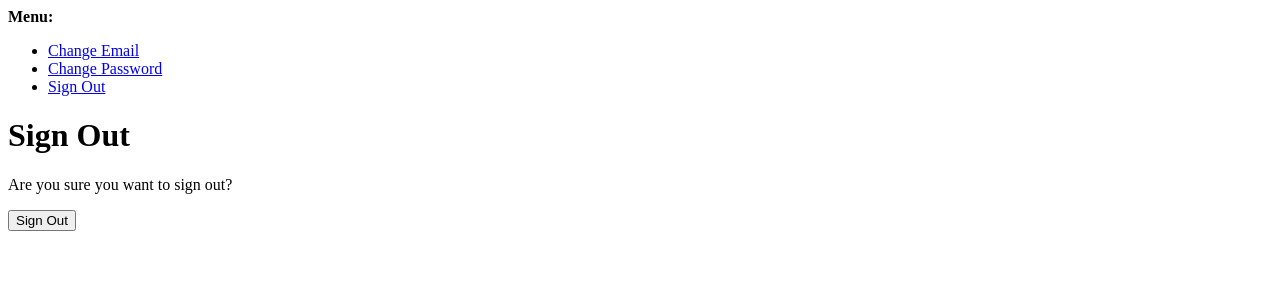
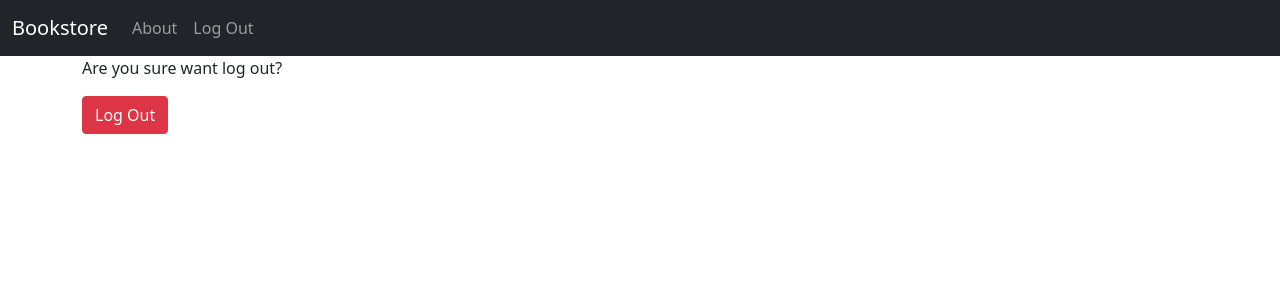
Before and after one commit to IamGOOD20/Django-and-Docker, a Django app: page /accounts/logout/ in a window 1280 px wide. Shown: the top 300 px of the page. Run offline with Django 5.2, Linux system fonts and the light colour scheme; the visitor is signed in with stand-in values (Sample User, id 1); some libraries are stand-ins or nearby versions.

Commit message:
Using allouth_account was updated lig in and log out procceses

```diff
--- a/Books/config/settings.py
+++ b/Books/config/settings.py
@@ -156,10 +156,12 @@ AUTH_USER_MODEL = 'accounts.CustomUser'
 LOGIN_REDIRECT_URL = 'home'
 ACCOUNT_LOGOUT_REDIRECT = 'home'
 SITE_ID = 1
+ACCOUNT_SESSION_REMEMBER = True
 AUTHENTICATION_BACKENDS = (
     'django.contrib.auth.backends.ModelBackend',
     'allauth.account.auth_backends.AuthenticationBackend',
 )
+ACCOUNT_SIGNUP_PASSWORD_ENTER_TWICE = False
 
 EMAIL_BACKEND = 'django.core.mail.backends.console.EmailBackend'
 
--- a/Books/templates/_base.html
+++ b/Books/templates/_base.html
@@ -5,49 +5,43 @@
   <meta charset="utf-8">
   <title>{% block title %}Bookstore{% endblock title %}</title>
   <!-- Bootstrap CSS -->
-      <link href="https://cdn.jsdelivr.net/npm/bootstrap@5.1.3/dist/css/bootstrap.min.css"
-            rel="stylesheet" integrity="sha384-1BmE4kWBq78iYhFldvKuhfTAU6auU8tT94WrHftjDbrCEXSU1oBoqyl2QvZ6jIW3"
-            crossorigin="anonymous">
+  <link href="https://cdn.jsdelivr.net/npm/bootstrap@5.1.3/dist/css/bootstrap.min.css" rel="stylesheet" integrity="sha384-1BmE4kWBq78iYhFldvKuhfTAU6auU8tT94WrHftjDbrCEXSU1oBoqyl2QvZ6jIW3" crossorigin="anonymous">
   <!-- CSS -->
   <link rel="stylesheet" href="{% static 'css/base.css' %}">
 </head>
 <body>
-      <!--<nav class="navbar navbar-expand-md navbar-dark fixed-top bg-dark">-->
+  <nav class="navbar navbar-expand-md navbar-dark fixed-top bg-dark">
     <div class="container-fluid">
       <a class="navbar-brand" href="{% url 'home' %}">Bookstore</a>
-          <button class="navbar-toggler" type="button" data-bs-toggle="collapse"
-                  data-bs-target="#navbarCollapse" aria-controls="navbarCollapse"
-                  aria-expanded="false" aria-label="Toggle navigation">
+      <button class="navbar-toggler" type="button" data-bs-toggle="collapse" data-bs-target="#navbarCollapse" aria-controls="navbarCollapse" aria-expanded="false" aria-label="Toggle navigation">
         <span class="navbar-toggler-icon"></span>
       </button>
       <div class="collapse navbar-collapse" id="navbarCollapse">
         <ul class="navbar-nav me-auto mb-2 mb-md-0">
           <li class="nav-item">
-                <a class="p-2 text-dark" href="{% url 'about' %}">About</a>
+            <a class="nav-link" href="{% url 'about' %}">About</a>
           </li>
           {% if user.is_authenticated %}
           <li class="nav-item">
-                    <a class="nav-link" href="{% url 'logout' %}">Log Out</a>
+            <a class="nav-link" href="{% url 'account_logout' %}">Log Out</a>
           </li>
           {% else %}
           <li class="nav-item">
-                    <a class="nav-link" href="{% url 'login' %}">Log In</a>
+            <a class="nav-link" href="{% url 'account_login' %}">Log In</a>
           </li>
           <li class="nav-item">
-                    <a class="nav-link" href="{% url 'signup' %}">Sign Up</a>
+            <a class="nav-link" href="{% url 'account_signup' %}">Sign Up</a>
           </li>
           {% endif %}
         </ul>
       </div>
     </div>
-      <!--</nav>-->
+  </nav>
   <div class="container">
     {% block content %}
     {% endblock content %}
   </div>
-      <script src="https://cdn.jsdelivr.net/npm/bootstrap@5.1.3/dist/js/bootstrap.bundle.min.js"
-              integrity="sha384-ka7Sk0Gln4gmtz2MlQnikT1wXgYsOg+OMhuP+IlRH9sENBO0LRn5q+8nbTov4+1p"
-              crossorigin="anonymous"></script>
+  <script src="https://cdn.jsdelivr.net/npm/bootstrap@5.1.3/dist/js/bootstrap.bundle.min.js" integrity="sha384-ka7Sk0Gln4gmtz2MlQnikT1wXgYsOg+OMhuP+IlRH9sENBO0LRn5q+8nbTov4+1p" crossorigin="anonymous"></script>
   <!-- JavaScript -->
   <script src="{% static 'js/base.js' %}"></script>
 </body>
--- /dev/null
+++ b/Books/templates/account/logout.html
@@ -0,0 +1,16 @@
+{% extends '_base.html' %}
+{% load crispy_forms_tags %}
+
+{% block title %}
+    Log out
+{% endblock %}
+
+{% block content %}
+    <h1>LOG out</h1>
+    <p>Are you sure want log out?</p>
+    <form method="post" action="{% url 'account_logout' %}">
+        {% csrf_token %}
+        {{ form|crispy }}
+        <button class="btn btn-danger" type="submit">Log Out</button>
+    </form>
+{% endblock %}
```
Also changed, not shown: Books/templates/home.html (+10 -6 lines), Books/templates/account/login.html (renamed from Books/templates/registration/login.html), Books/templates/account/signup.html (renamed from Books/templates/registration/signup.html). Lines whose indentation alone changed are shown as unchanged.
